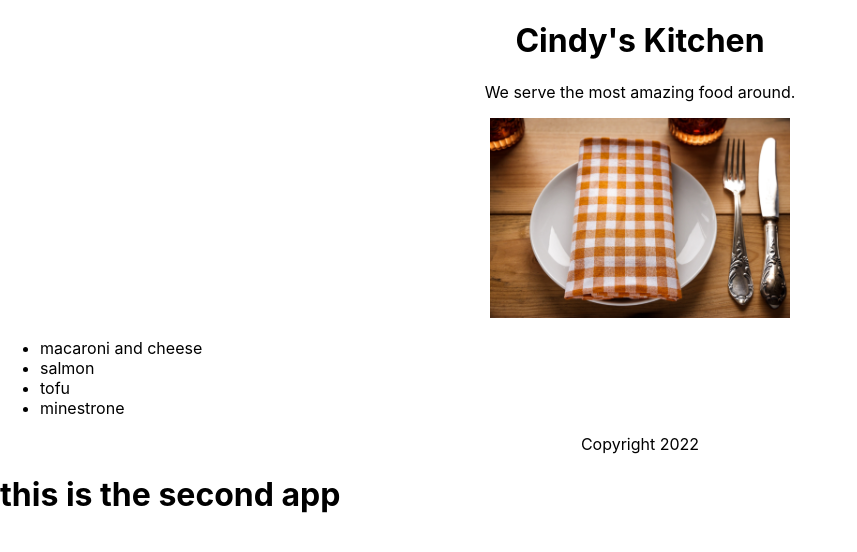
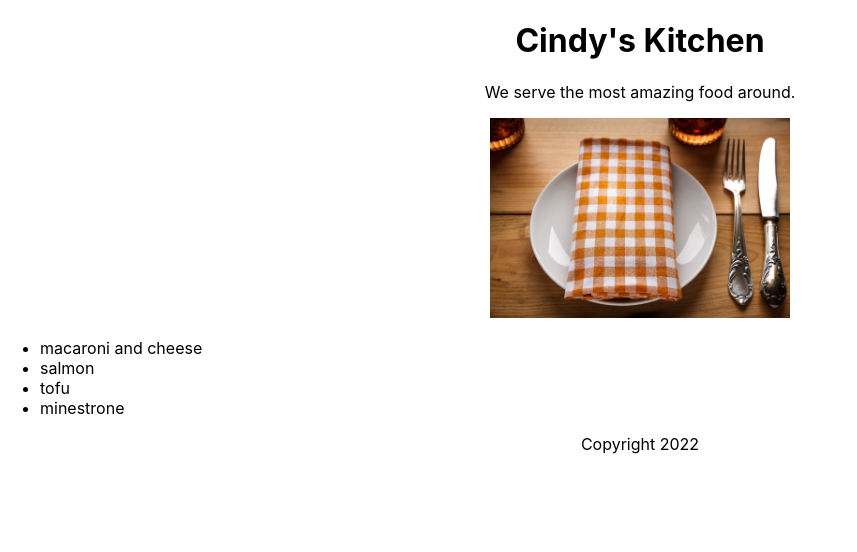
Before and after one commit to JiayueChen/react-essentials, a React (Create React App) app: page / in a window 1280 px wide. Shown: the top 552 px of the page, without its empty margins (0-857 px from the left). Built offline with nearby package versions, Linux system fonts and the light colour scheme.

Commit message:
comment out fragement

```diff
--- a/src/index.js
+++ b/src/index.js
@@ -19,9 +19,11 @@ ReactDOM.render(
     //     <AppTwo/>
     // </React.Fragment>,
 
-    <>
-        <App />
-        <AppTwo/>
-    </>,
+    // <>
+    //     <App />
+    //     <AppTwo/>
+    // </>,
+
+    <App />,
     document.getElementById("root")
 );
```
